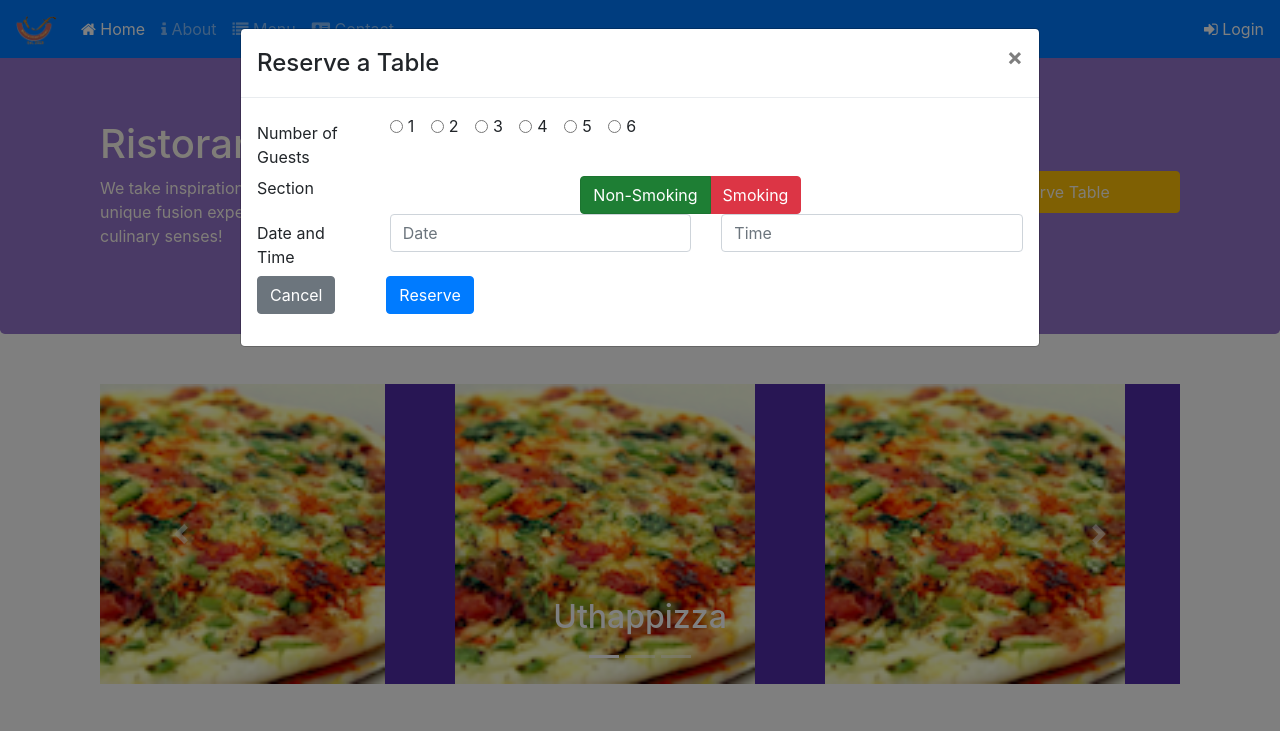
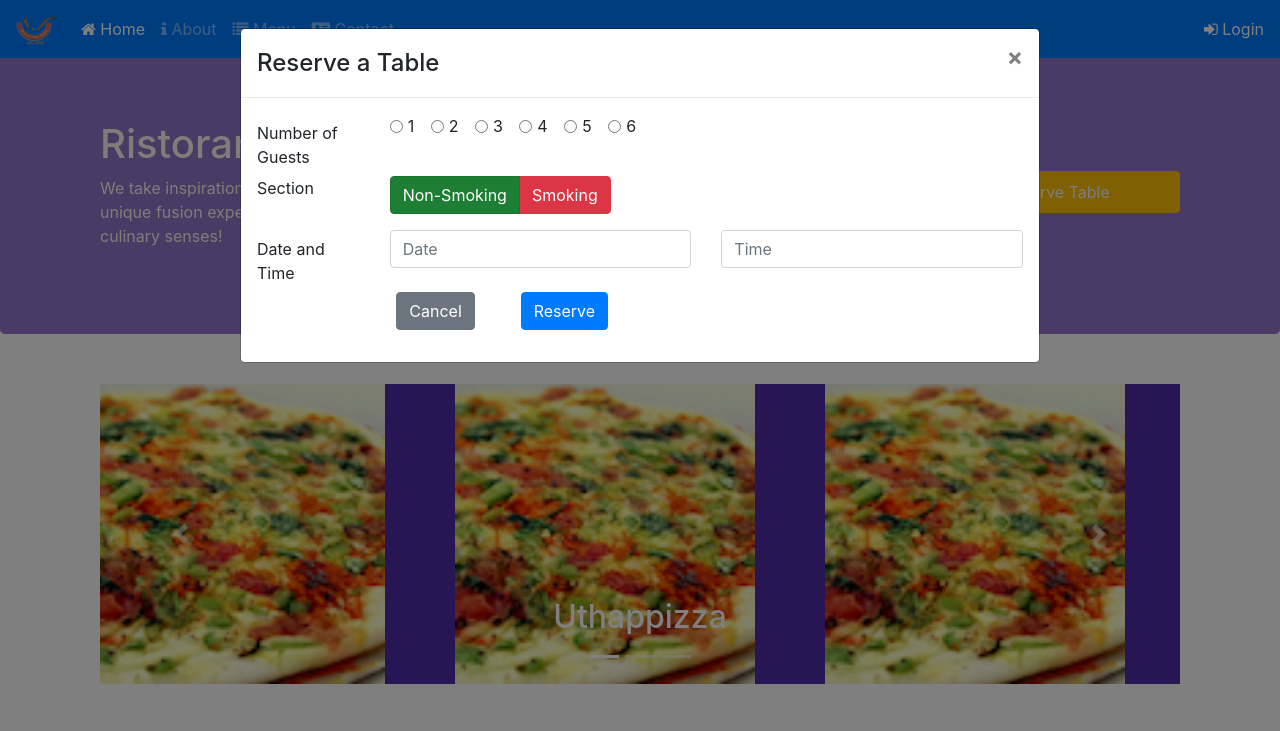
Before and after one commit to hamzaelmorabit/bootstrapCoursera, a website: page index.html in a window 1280 px wide. Both pictures are taken after a click on the link "Login". Shown: the top 731 px of the page. Drawn offline with nearby package versions, Linux system fonts and the light colour scheme.

Commit message:
handle the size of row

```diff
--- a/index.html
+++ b/index.html
@@ -178,12 +178,12 @@
                   </div>
                 </div>
                  <div class="container">
-                  <div class="form-row">
+                  <div class="form-group row">
 
-                      <div class="col-12 col-md-5">
+                      <div class="col-12 col-md-2">
                     Section
                    </div>
-                    <div class="col-md-1">
+                    <div class="col-10">
                     <div class="btn-group btn-group-toggle" data-toggle="buttons">
                     <label class="btn btn-success active">
                     <input type="radio" name="options" id="option1" autocomplete="off" checked> Non-Smoking
@@ -218,9 +218,10 @@
                       placeholder="Time"
                     />
                   </div>
-                </div> </div>
+                </div>
                 <div class="container">
                   <div class="form-row">
+                     <div class="col-12 col-md-2"></div>
                     <div class="col-12 col-md-2">
                       <button type="submit"
                        data-dismiss="modal"
@@ -236,15 +237,14 @@
                       </button>
                     </div>
                   </div>
+                 </div>
+               </div>
               </div>
-                </div>
-                </div>
-                </div>
             </form>
           </div>
         </div>
- </div>
     </div>
+   </div>
 
     <header class="jumbotron">
       <div class="container">
```
